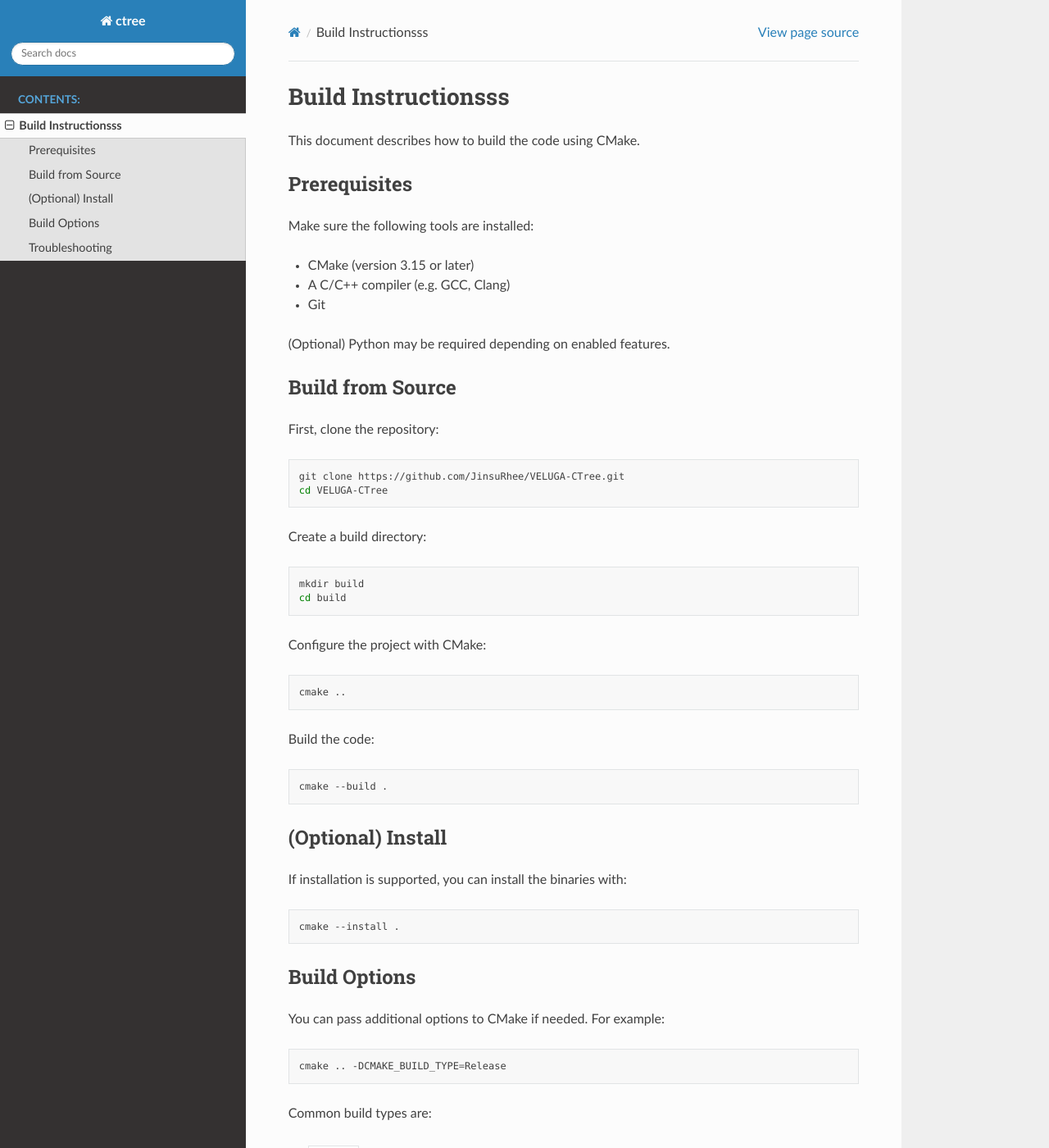
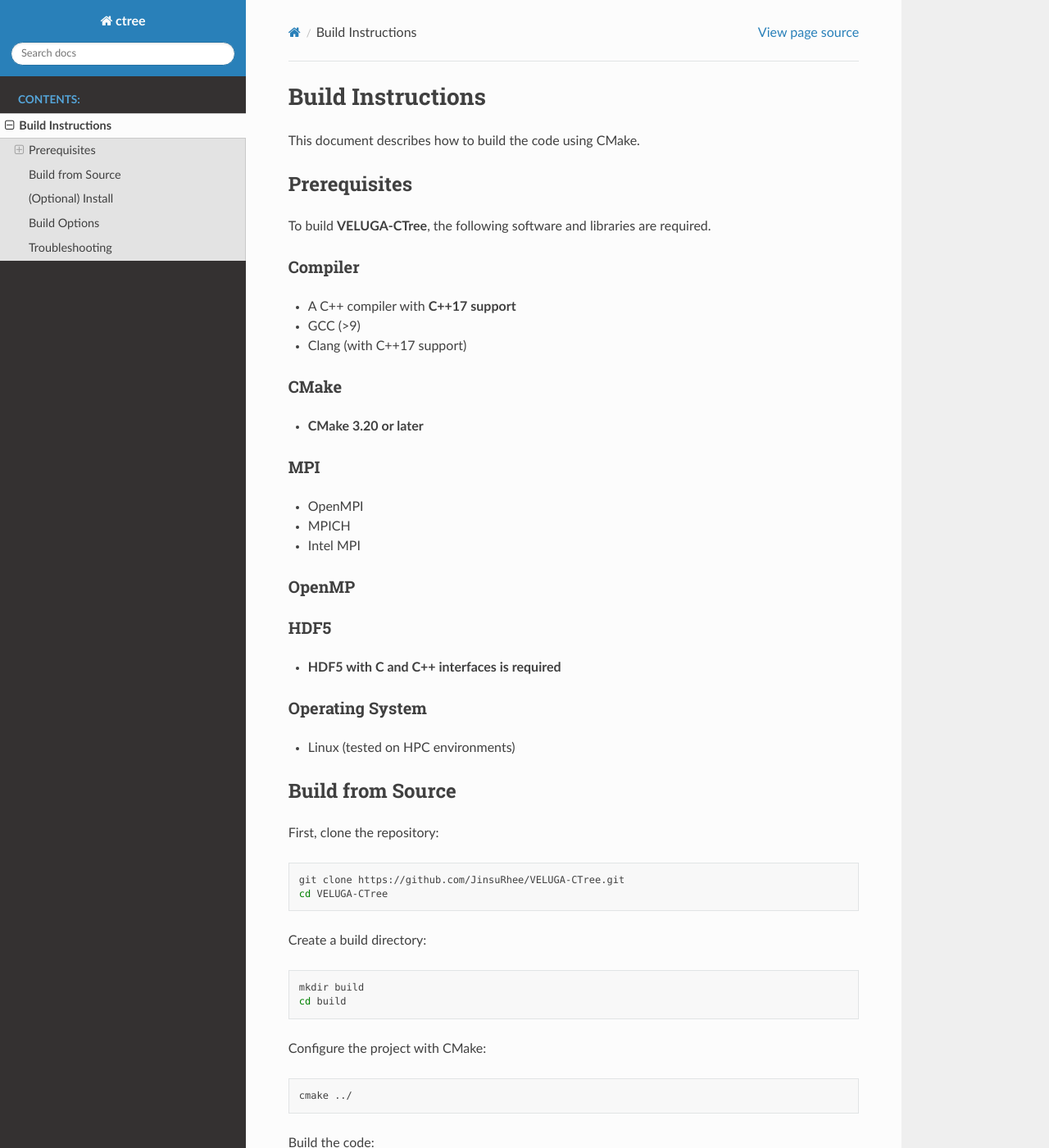
Before and after one commit to JinsuRhee/VELUGA-CTree, a Sphinx documentation site: the page built from docs/install.rst, in a window 1280 px wide and 1400 px high. Shown: the whole window at 82% size. Built offline with Sphinx 7.4.7 and the Read the Docs theme 3.1.0, drawn with Linux system fonts in a browser that asks for light colours; pages that are not in the unit, such as notebooks, are missing from menus.

Commit message:
(Manuel) install (ing)

```diff
--- a/docs/install.rst
+++ b/docs/install.rst
@@ -1,4 +1,4 @@
-Build Instructionsss
+Build Instructions
 ==================
 
 This document describes how to build the code using CMake.
@@ -6,13 +6,39 @@
 Prerequisites
 --------------
 
-Make sure the following tools are installed:
+To build **VELUGA-CTree**, the following software and libraries are required.
 
-- CMake (version 3.15 or later)
-- A C/C++ compiler (e.g. GCC, Clang)
-- Git
+Compiler
+~~~~~~~~
 
-(Optional) Python may be required depending on enabled features.
+- A C++ compiler with **C++17 support**
+- GCC (>9)
+- Clang (with C++17 support)
+
+CMake
+~~~~~
+- **CMake 3.20 or later**
+
+MPI
+~~~
+
+- OpenMPI
+- MPICH
+- Intel MPI
+
+OpenMP
+~~~~~~
+
+HDF5
+~~~~
+
+- **HDF5 with C and C++ interfaces is required**
+
+Operating System
+~~~~~~~~~~~~~~~~
+
+- Linux (tested on HPC environments)
+
 
 Build from Source
 -----------------
@@ -35,7 +61,7 @@
 
 .. code-block:: bash
 
-   cmake ..
+   cmake ../
 
 Build the code:
 
```
